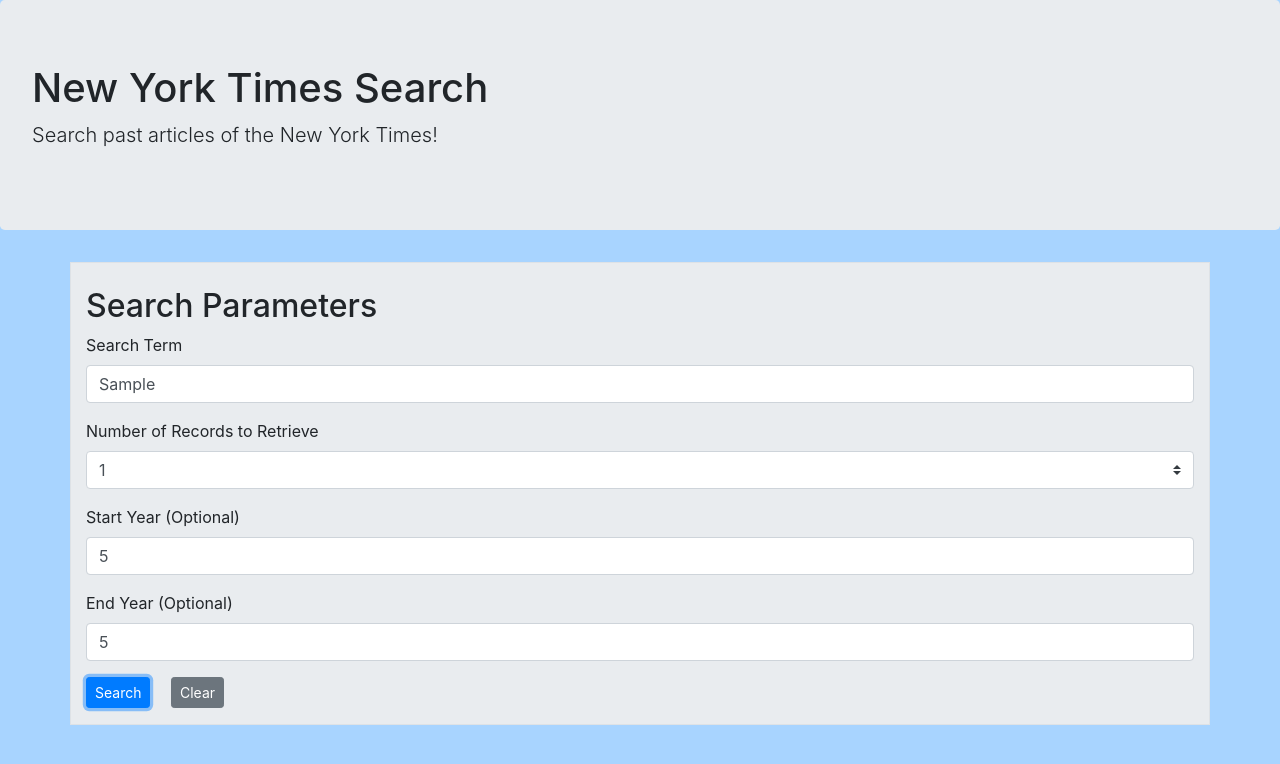
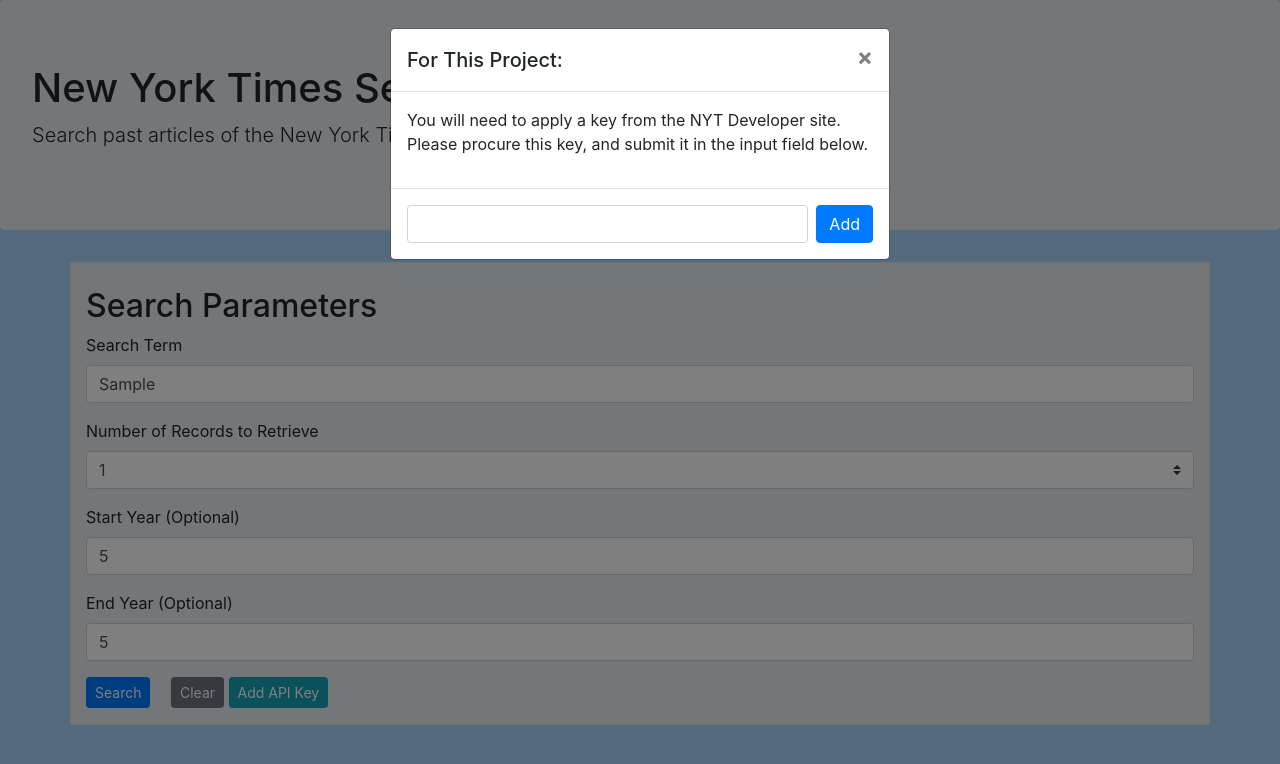
Before and after one commit to zekkxx/new-york-times-app, a plain HTML site: page index.html in a window 1280 px wide. Both pictures are taken after typing "Sample", "5", "5" into the empty fields and a click on the button "Search". Drawn offline with nearby package versions, Linux system fonts and the light colour scheme; no server answers.

Commit message:
Added modal for API Key abstraction

```diff
--- a/assets/javascript/api-jquery.js
+++ b/assets/javascript/api-jquery.js
@@ -1,13 +1,20 @@
 //Global Variables
-var APIKey = "uTcqzVBtVKkANJqiUqXC2MdKZAcezB1A";
+var APIKey = "";
+
+function addNewKey(){
+    APIKey = $("#newAPIKey").val();
+    $("#keyModal").modal('toggle');
+}
 
 function verifySearch(){
     var searchTerm = $("#searchTerm").val();
-    if(searchTerm){
+    if(!APIKey){
+        $("#keyModal").modal('toggle');
+    } else if(!searchTerm){
+        $("#searchAlert").text("Please provide a search term for this application!");
+    } else {
         $("#searchAlert").text("");
         defineSearchElements(searchTerm);
-    } else {
-        $("#searchAlert").text("Please provide a search term for this application!");
     }
 }
 
@@ -29,16 +36,18 @@ function runSearch(queryURL){
         method: "GET"
     }).then(function(response) {
         console.log(response);
+        for(let i=0; i<response.docs.length; i++){
             // $("#sectionname").text(section.name);
-        // //response.docs[x].section_name
+            console.log(response.docs[i].section_name);
             // $("#title").text(title);
-        // //response.docs[x].headline.main
+            console.log(response.docs[i].headline.main);
             // $("#author").text(author);
-        // //response.docs[x].byline.original"by name"
+            console.log(response.docs[i].byline.original); //"by name"
             // $("#synopsis").text(synopsis);
-        // //response.docs[x].snippet
+            console.log(response.docs[i].snippet);
             // $("#date").text(date);
-        // //response.docs[x].pub_date "yyyy-mm-ddThh:mm:ss+xxxx"
+            console.log(response.docs[i].pub_date); //"yyyy-mm-ddThh:mm:ss+xxxx"
+        }
     });
 }
 
--- a/index.html
+++ b/index.html
@@ -18,6 +18,27 @@
  <div class="jumbotron">
     <h1 class="text-justify-center">New York Times Search</h1>
         <p class="lead">Search past articles of the New York Times!</p>
+</div>
+
+<!--API Key Modal-->
+<div id="keyModal" class="modal fade" tabindex="-1" role="dialog">
+    <div class="modal-dialog" role="document">
+        <div class="modal-content">
+            <div class="modal-header">
+                <h5 class="modal-title">For This Project:</h5>
+                <button type="button" class="close" data-dismiss="modal" aria-label="Close">
+                    <span aria-hidden="true">&times;</span>
+                </button>
+            </div>
+            <div class="modal-body">
+                <p>You will need to apply a key from the NYT Developer site. Please procure this key, and submit it in the input field below.</p>
+            </div>
+            <div class="modal-footer">
+                <input type="text" class="form-control" id="newAPIKey">
+                <button type="button" onclick="addNewKey()" class="btn btn-primary">Add</button>
+            </div>
+        </div>
+    </div>
 </div>
 
 
@@ -72,7 +93,7 @@
     <!--Buttons-->
     <button type="button" onclick="verifySearch()" class="btn btn-primary btn-sm mb-3 mr-3">Search</button>
     <button type="button" onclick="clearSearch()" class="btn btn-secondary btn-sm mb-3">Clear</button>
-
+    <button type="button" data-toggle="modal" data-target="#keyModal" class="btn btn-info btn-sm mb-3">Add API Key</button>
 </div>
 
 <!----Search results-->
```
Lines whose indentation alone changed are shown as unchanged.
